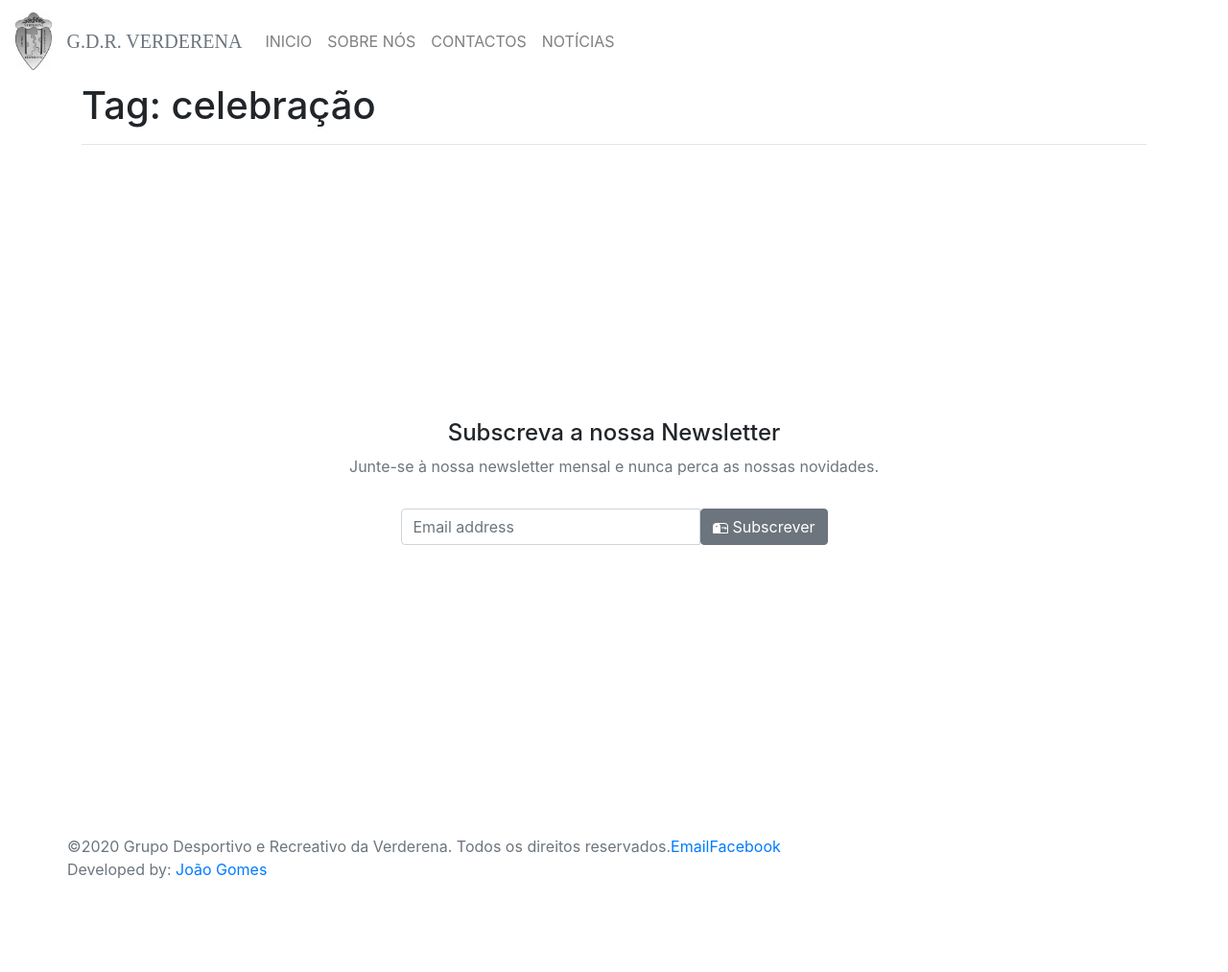
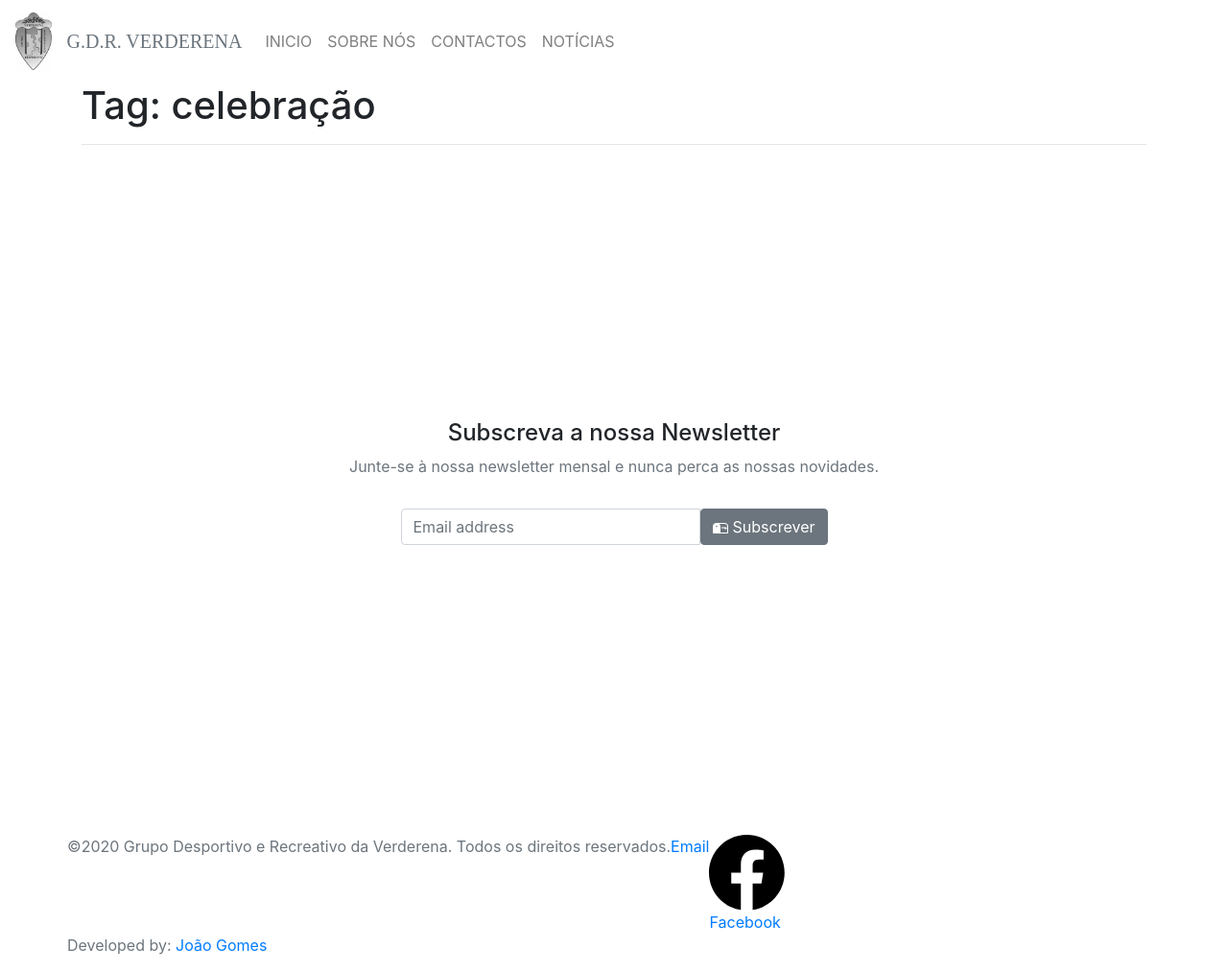
Before and after one commit to GDR-Verderena/gdr-verderena.github.io, a Jekyll site: the page built from tag/celebração.md, in a window 1280 px wide. Shown: the whole page at 96% size. Built offline with Jekyll 4.4.1, drawn with Linux system fonts in a browser that asks for light colours; some web fonts are replaced; before the commit the page ends 934 px from its top, so only the background shows below that.

Commit message:
Update default.html

```diff
--- a/_layouts/default.html
+++ b/_layouts/default.html
@@ -104,7 +104,7 @@
 
 
     <span class="text-muted"><a href="mailto:g.d.verderena@gmail.com"> Email </a></span>
-    <span class="text-muted"><a href="https://www.facebook.com/G-D-R-Verderena-356445604388109/"> Facebook </a></span>
+    <span class="text-muted"><a href="https://www.facebook.com/G-D-R-Verderena-356445604388109/"> <svg xmlns="http://www.w3.org/2000/svg" role="img" viewBox="0 0 24 24"><title>Facebook icon</title><path d="M23.9981 11.9991C23.9981 5.37216 18.626 0 11.9991 0C5.37216 0 0 5.37216 0 11.9991C0 17.9882 4.38789 22.9522 10.1242 23.8524V15.4676H7.07758V11.9991H10.1242V9.35553C10.1242 6.34826 11.9156 4.68714 14.6564 4.68714C15.9692 4.68714 17.3424 4.92149 17.3424 4.92149V7.87439H15.8294C14.3388 7.87439 13.8739 8.79933 13.8739 9.74824V11.9991H17.2018L16.6698 15.4676H13.8739V23.8524C19.6103 22.9522 23.9981 17.9882 23.9981 11.9991Z"/></svg> Facebook </a></span>
 
     </div>
     <div class="row">
```
